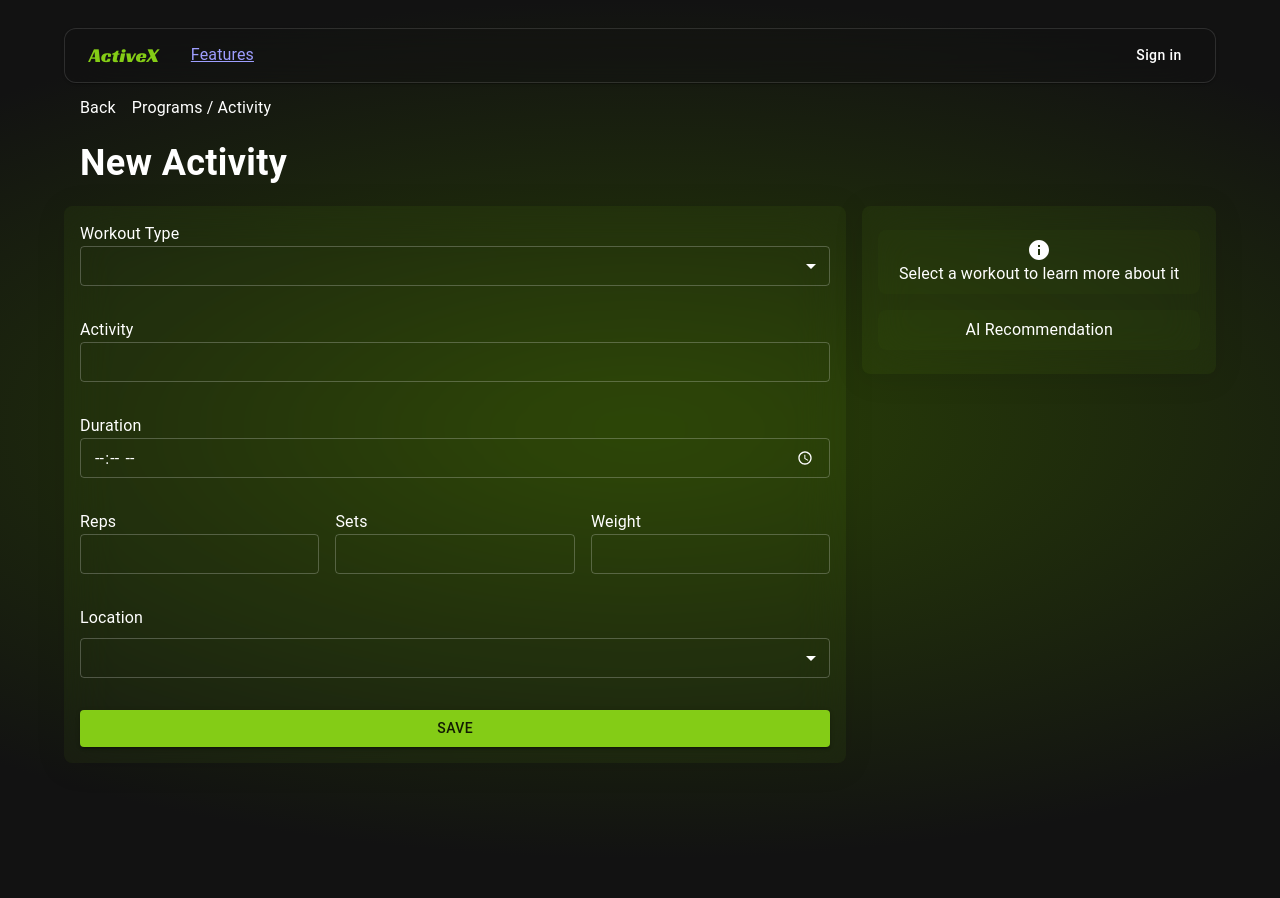
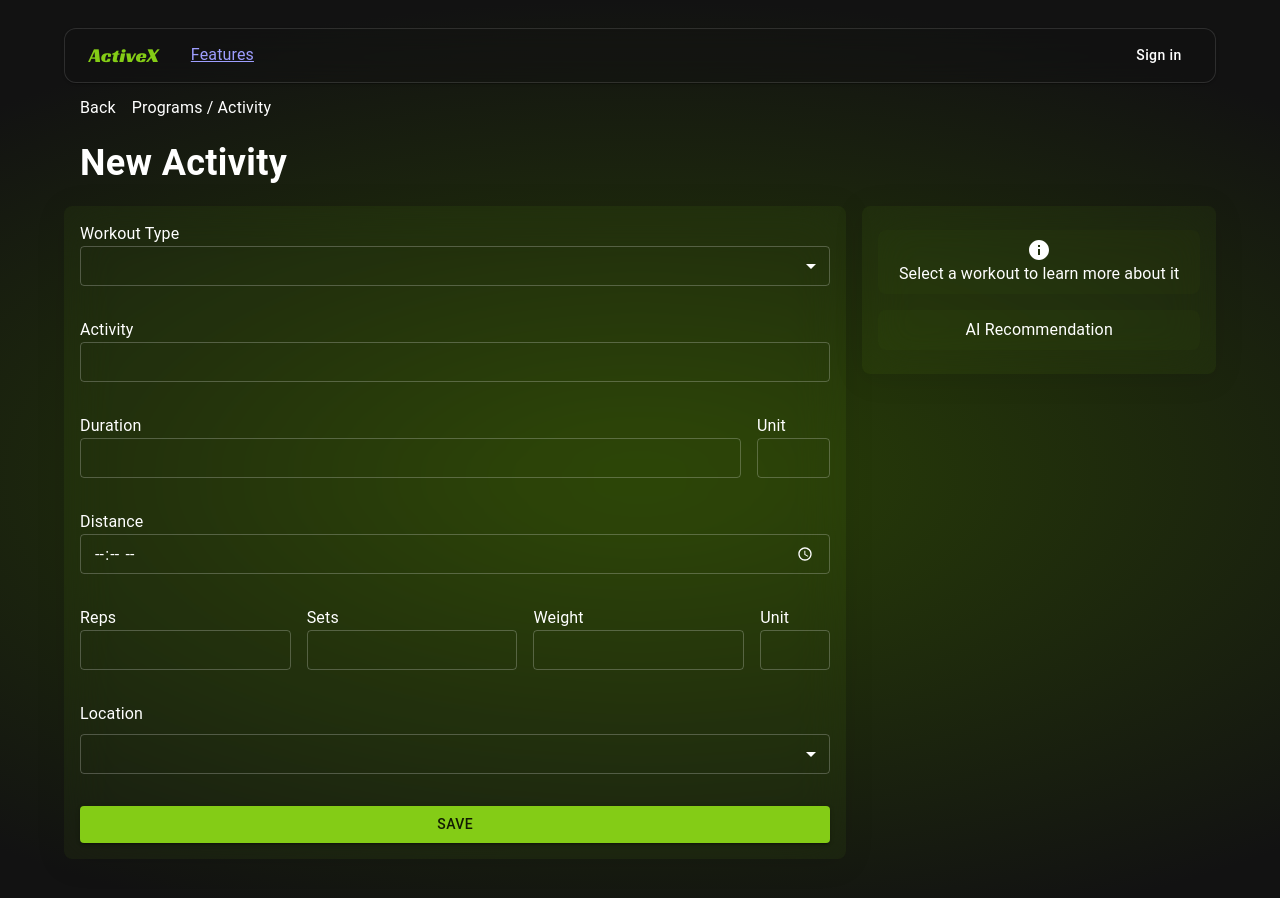
Before and after one commit to pradipGotame/health_checker, a React (Vite) app in the folder frontend/: page /activity in a window 1280 px wide. Shown: the top 898 px of the page. Before the commit the page ends 859 px from the top, so only its background shows below. Built offline with nearby package versions, Linux system fonts and the light colour scheme; no server answers.

Commit message:
Create Activity Units

```diff
--- a/frontend/src/components/Activity/CreateActivity.jsx
+++ b/frontend/src/components/Activity/CreateActivity.jsx
@@ -91,8 +91,37 @@ export default function CreateActivity() {
               sx={{ mb: 4, width: "100%" }}
               spacing={2}
             >
+              <Stack sx={{ width: "90%" }}>
+                <Typography>Duration</Typography>
+                <TextField
+                  id="outlined-basic"
+                  variant="outlined"
+                  size="small"
+                  type="number"
+                  sx={{ width: "100%" }}
+                />
+              </Stack>
+              <Stack sx={{ width: "10%" }}>
+                <Typography>Unit</Typography>
+                <TextField
+                  id="outlined-basic"
+                  variant="outlined"
+                  size="small"
+                  type="number"
+                  sx={{ width: "100%" }}
+                />
+              </Stack>
+            </Stack>
+
+            <Stack
+              direction="row"
+              display="flex"
+              justifyContent="space-between"
+              sx={{ mb: 4, width: "100%" }}
+              spacing={2}
+            >
               <Stack sx={{ width: "100%" }}>
-                <Typography>Duration</Typography>
+                <Typography>Distance</Typography>
                 <TextField
                   id="outlined-basic"
                   variant="outlined"
@@ -110,7 +139,7 @@ export default function CreateActivity() {
               sx={{ mb: 4, width: "100%" }}
               spacing={2}
             >
-              <Stack sx={{ width: "33%" }}>
+              <Stack sx={{ width: "30%" }}>
                 <Typography>Reps</Typography>
                 <TextField
                   id="outlined-basic"
@@ -121,7 +150,7 @@ export default function CreateActivity() {
                   sx={{ width: "100%" }}
                 />
               </Stack>
-              <Stack sx={{ width: "33%" }}>
+              <Stack sx={{ width: "30%" }}>
                 <Typography>Sets</Typography>
                 <TextField
                   id="outlined-basic"
@@ -132,7 +161,7 @@ export default function CreateActivity() {
                   sx={{ width: "100%" }}
                 />
               </Stack>
-              <Stack sx={{ width: "33%" }}>
+              <Stack sx={{ width: "30%" }}>
                 <Typography>Weight</Typography>
                 <TextField
                   id="outlined-basic"
@@ -140,7 +169,17 @@ export default function CreateActivity() {
                   size="small"
                   margin="none"
                   type="number"
-                  sx={{ width: "100%" }}
+                />
+              </Stack>
+
+              <Stack sx={{ width: "10%" }}>
+                <Typography>Unit</Typography>
+                <TextField
+                  id="outlined-basic"
+                  variant="outlined"
+                  size="small"
+                  margin="none"
+                  type="number"
                 />
               </Stack>
             </Stack>
```
